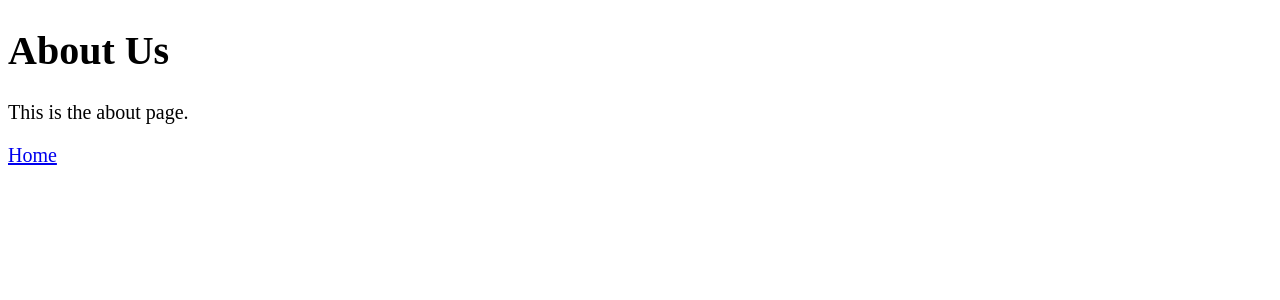
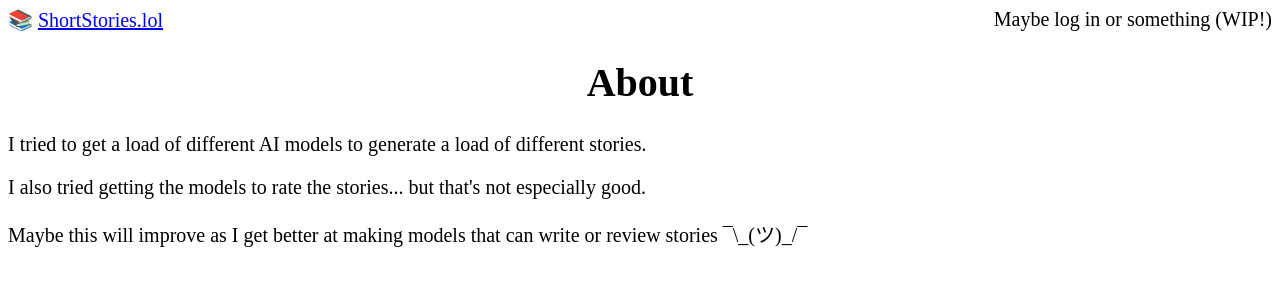
Before and after one commit to will-clarke/story-gen, a Flask app: page /about in a window 1280 px wide. Shown: the top 300 px of the page. Run offline with Flask 3, Linux system fonts and the light colour scheme.

Commit message:
More styling. I'm a bloody artist now

```diff
--- a/stories_app/routes.py
+++ b/stories_app/routes.py
@@ -25,10 +25,12 @@
 def index():
     start_time = time.time()
     requests_total.inc()
-    top_rated = Story.top_rated()
+    top_rated = Story.top_rated(20)
     end_time = time.time()
     request_duration.observe(end_time - start_time)
-    return render_template("index.html", top_rated=top_rated)
+    categories = StoryCategory.query.distinct(StoryCategory.category).all()
+
+    return render_template("index.html", top_rated=top_rated, categories=categories)
 
 
 @bp.route("/about")
--- a/stories_app/static/css/styles.css
+++ b/stories_app/static/css/styles.css
@@ -36,6 +36,10 @@
   background: #D5F9DE;
 }
 
+.center {
+  text-align: center;
+}
+
 /* tablet breakpoint */
 @media (min-width:768px) {
     .right-sidebar-grid {
--- a/stories_app/templates/about.html
+++ b/stories_app/templates/about.html
@@ -1,18 +1,19 @@
-<!DOCTYPE html>
-<html>
+{% extends "layout.html" %}
 
-<head>
-  <title>About Us</title>
-  <meta name="viewport" content="width=device-width, initial-scale=1">
-  <link rel="stylesheet" href="{{ url_for('static', filename='css/styles.css') }}">
 
-</head>
+{% block body %}
+<h1 class="center">About</h1>
+<main class="main-content">
+  <p>I tried to get a load of different AI models to generate a load of different stories.</p>
+  <p>I also tried getting the models to rate the stories... but that's not especially good.</p>
+  <p>Maybe this will improve as I get better at making models that can write or review stories ¯\_(ツ)_/¯</p>
+  <br />
+</main>
 
-<body>
-  <h1>About Us</h1>
 
-  <p>This is the about page.</p>
-  <a href="{{ url_for('index') }}">Home</a>
-</body>
 
-</html>
+
+
+
+
+{% endblock %}
```
Also changed, not shown: stories_app/templates/index.html (+24 -3 lines).
